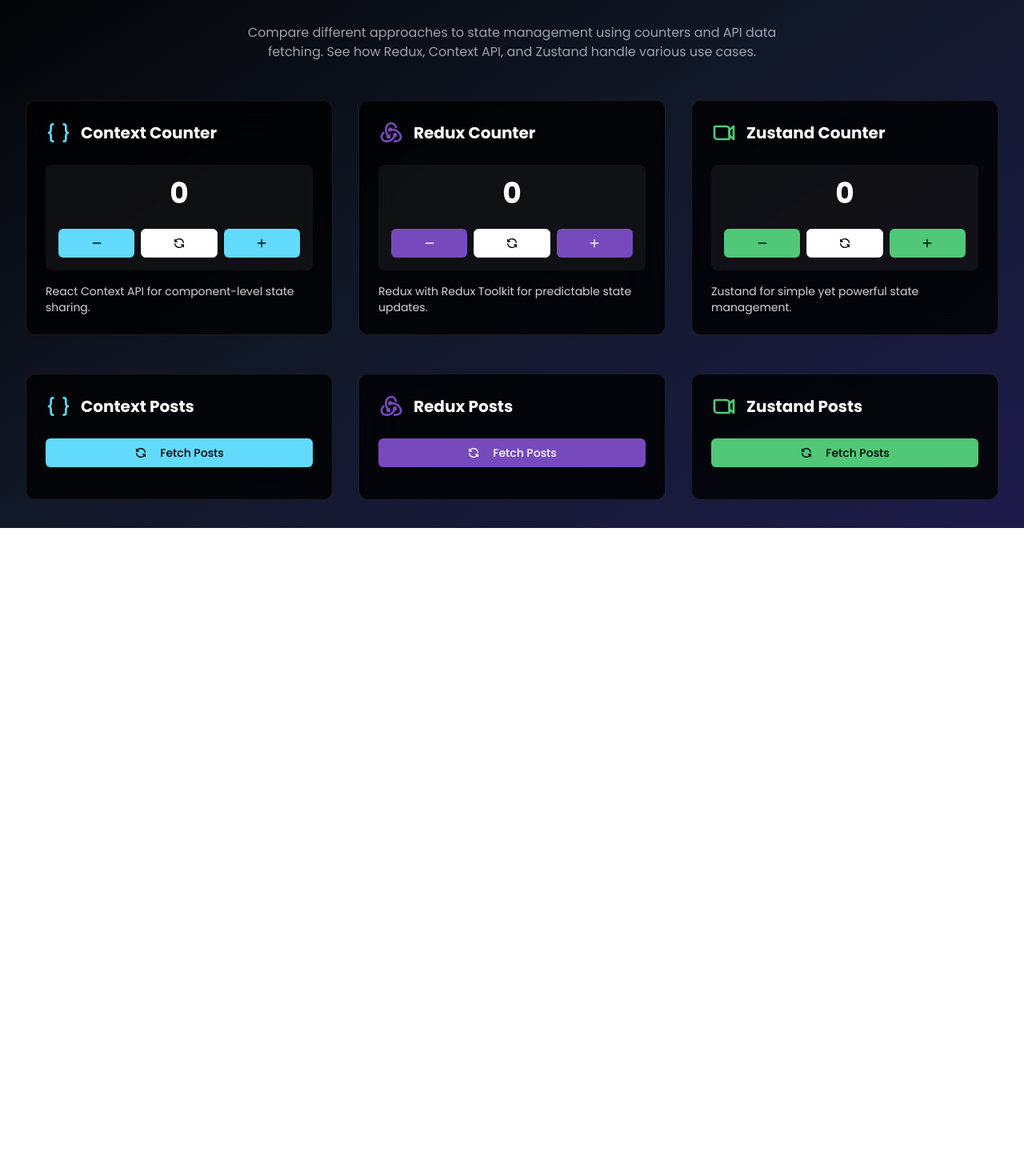
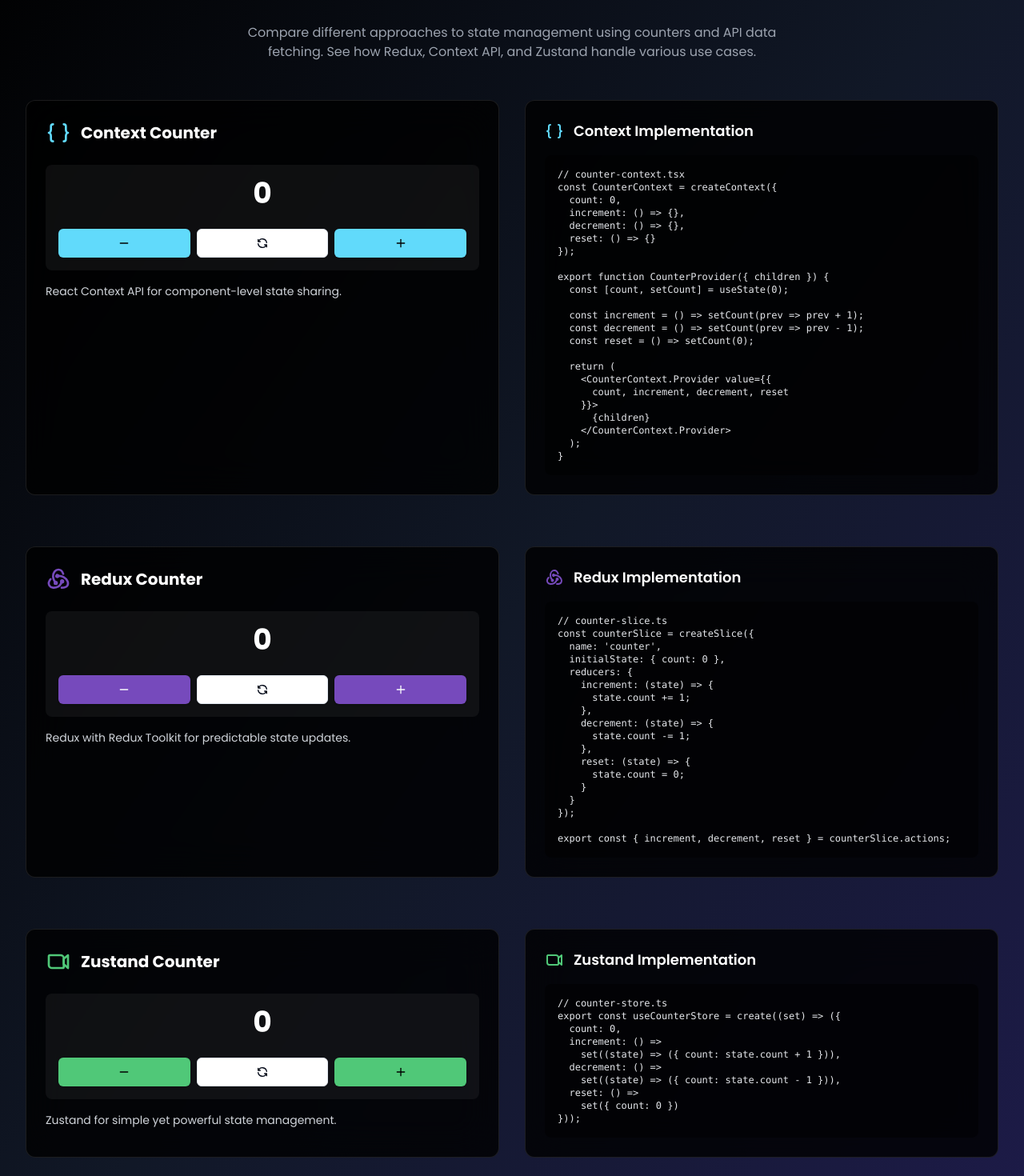
Before and after one commit to suhaybkaofficial/statemanagement-101, a Next.js app: page / in a window 1280 px wide. Shown: the part 140-1610 px from the top of the page at 80% size. Before the commit the page ends 800 px from the top, so only its background shows below. Built offline with nearby package versions, Linux system fonts and the light colour scheme.

Commit message:
added code examples on counter

```diff
--- a/components/counter-management-demo.tsx
+++ b/components/counter-management-demo.tsx
@@ -38,8 +38,11 @@ export default function CounterManagementDemo() {
   } = useCounterStore();
 
   return (
-    <div className="grid grid-cols-1 md:grid-cols-3 gap-8">
-      {/* Context API Counter */}
+    <div className="space-y-16">
+      {/* Context API Section */}
+      <div className="space-y-4">
+        <div className="grid grid-cols-1 lg:grid-cols-2 gap-8">
+          {/* Counter Card */}
           <Card3D className="h-full" glowColor="#61dafb">
             <div className="space-y-6">
               <div className="flex items-center gap-3">
@@ -76,7 +79,51 @@ export default function CounterManagementDemo() {
             </div>
           </Card3D>
 
-      {/* Redux Counter */}
+          {/* Code Example Card */}
+          <Card3D className="h-full" glowColor="#61dafb">
+            <div className="space-y-4">
+              <div className="flex items-center gap-3">
+                <IconBraces className="w-6 h-6 text-[#61dafb]" />
+                <h3 className="text-lg font-semibold text-white">Context Implementation</h3>
+              </div>
+              <div className="relative">
+                <pre className="p-4 rounded-lg bg-black/50 text-xs overflow-x-auto">
+                  <code className="text-gray-200">
+{`// counter-context.tsx
+const CounterContext = createContext({
+  count: 0,
+  increment: () => {},
+  decrement: () => {},
+  reset: () => {}
+});
+
+export function CounterProvider({ children }) {
+  const [count, setCount] = useState(0);
+
+  const increment = () => setCount(prev => prev + 1);
+  const decrement = () => setCount(prev => prev - 1);
+  const reset = () => setCount(0);
+
+  return (
+    <CounterContext.Provider value={{
+      count, increment, decrement, reset
+    }}>
+      {children}
+    </CounterContext.Provider>
+  );
+}`}
+                  </code>
+                </pre>
+              </div>
+            </div>
+          </Card3D>
+        </div>
+      </div>
+
+      {/* Redux Section */}
+      <div className="space-y-4">
+        <div className="grid grid-cols-1 lg:grid-cols-2 gap-8">
+          {/* Counter Card */}
           <Card3D className="h-full" glowColor="#764abc">
             <div className="space-y-6">
               <div className="flex items-center gap-3">
@@ -117,7 +164,46 @@ export default function CounterManagementDemo() {
             </div>
           </Card3D>
 
-      {/* Zustand Counter */}
+          {/* Code Example Card */}
+          <Card3D className="h-full" glowColor="#764abc">
+            <div className="space-y-4">
+              <div className="flex items-center gap-3">
+                <IconBrandRedux className="w-6 h-6 text-[#764abc]" />
+                <h3 className="text-lg font-semibold text-white">Redux Implementation</h3>
+              </div>
+              <div className="relative">
+                <pre className="p-4 rounded-lg bg-black/50 text-xs overflow-x-auto">
+                  <code className="text-gray-200">
+{`// counter-slice.ts
+const counterSlice = createSlice({
+  name: 'counter',
+  initialState: { count: 0 },
+  reducers: {
+    increment: (state) => {
+      state.count += 1;
+    },
+    decrement: (state) => {
+      state.count -= 1;
+    },
+    reset: (state) => {
+      state.count = 0;
+    }
+  }
+});
+
+export const { increment, decrement, reset } = counterSlice.actions;`}
+                  </code>
+                </pre>
+              </div>
+            </div>
+          </Card3D>
+        </div>
+      </div>
+
+      {/* Zustand Section */}
+      <div className="space-y-4">
+        <div className="grid grid-cols-1 lg:grid-cols-2 gap-8">
+          {/* Counter Card */}
           <Card3D className="h-full" glowColor="#50C878">
             <div className="space-y-6">
               <div className="flex items-center gap-3">
@@ -153,6 +239,34 @@ export default function CounterManagementDemo() {
               </div>
             </div>
           </Card3D>
+
+          {/* Code Example Card */}
+          <Card3D className="h-full" glowColor="#50C878">
+            <div className="space-y-4">
+              <div className="flex items-center gap-3">
+                <IconBrandZoom className="w-6 h-6 text-[#50C878]" />
+                <h3 className="text-lg font-semibold text-white">Zustand Implementation</h3>
+              </div>
+              <div className="relative">
+                <pre className="p-4 rounded-lg bg-black/50 text-xs overflow-x-auto">
+                  <code className="text-gray-200">
+{`// counter-store.ts
+export const useCounterStore = create((set) => ({
+  count: 0,
+  increment: () =>
+    set((state) => ({ count: state.count + 1 })),
+  decrement: () =>
+    set((state) => ({ count: state.count - 1 })),
+  reset: () =>
+    set({ count: 0 })
+}));`}
+                  </code>
+                </pre>
+              </div>
+            </div>
+          </Card3D>
+        </div>
+      </div>
     </div>
   );
 }
```
Lines whose indentation alone changed are shown as unchanged.
